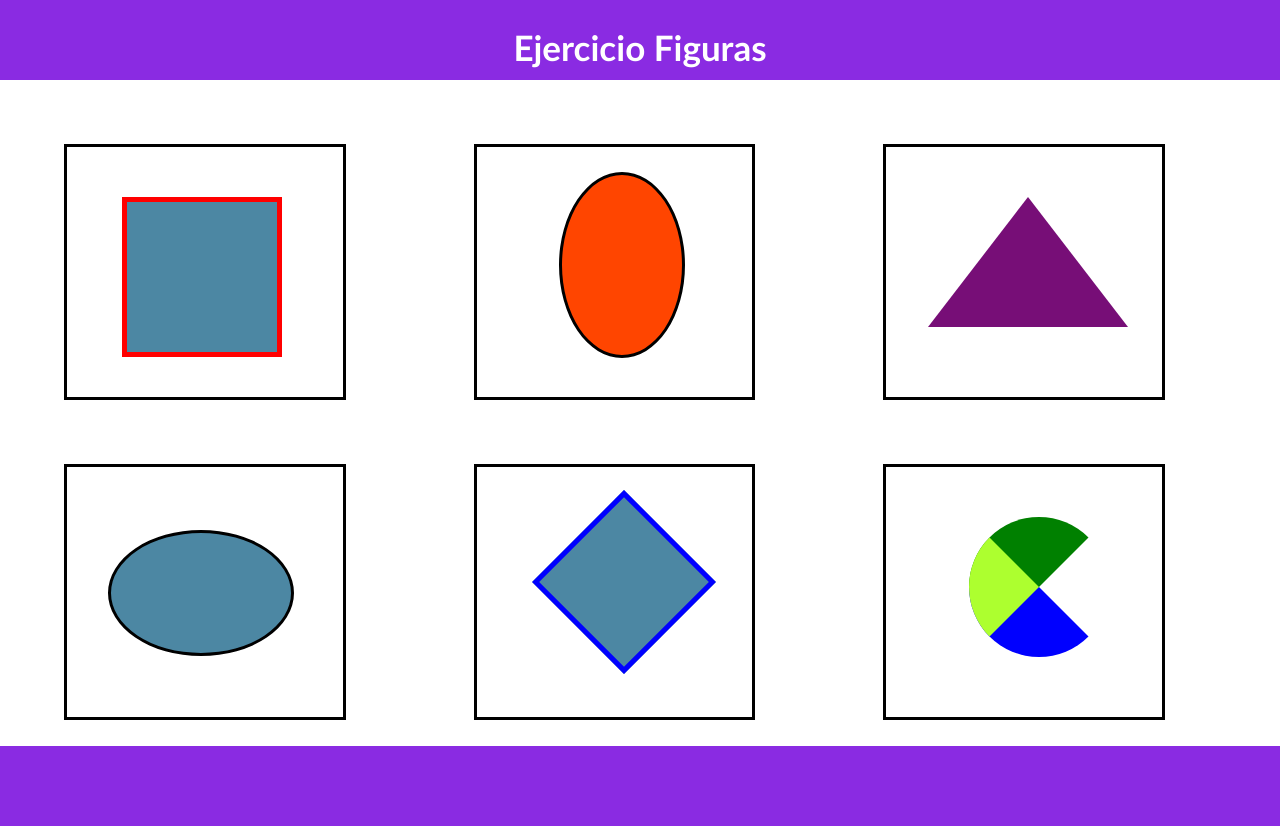
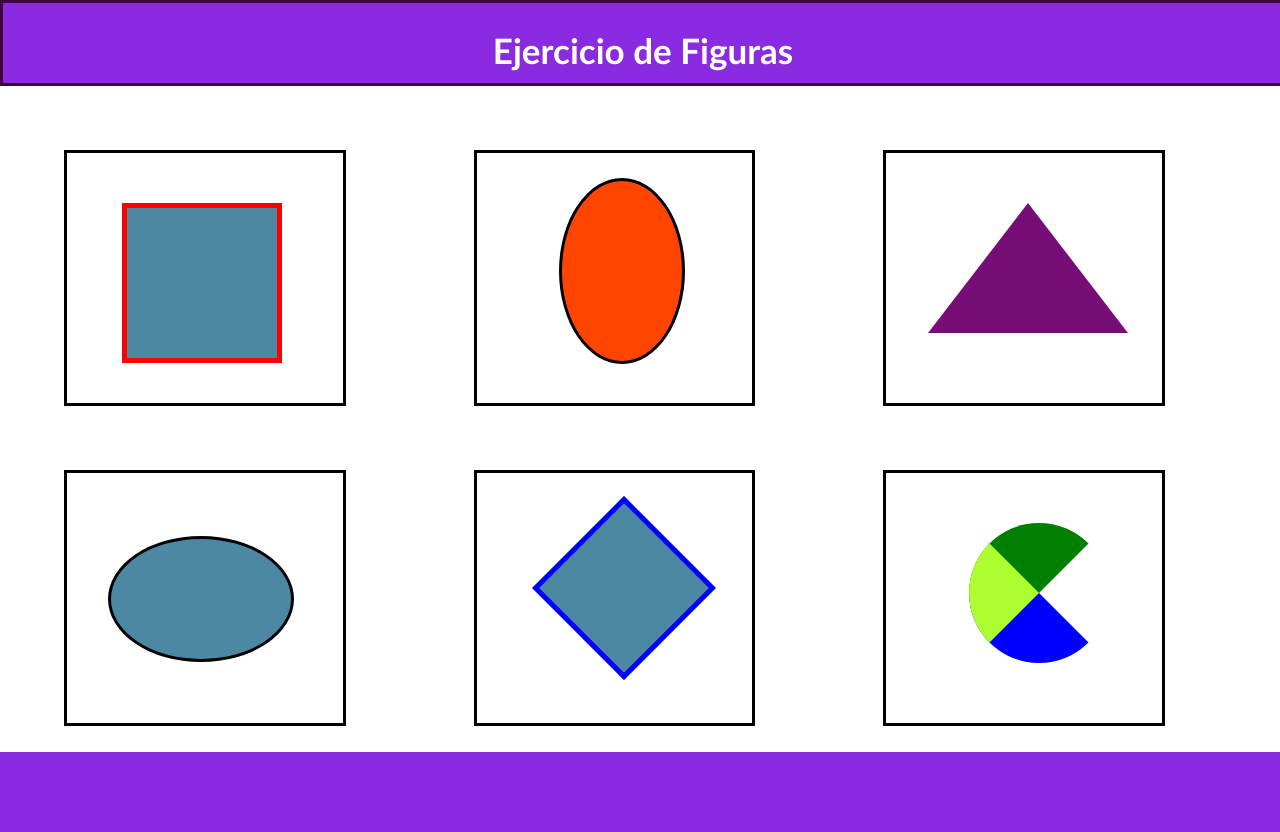
Before and after one commit to paogavilan/Ejercicio1, a plain HTML site: page index.html in a window 1280 px wide. Drawn offline with Linux system fonts and the light colour scheme.

Commit message:
Cambio nav por div

```diff
--- a/css/estilos.css
+++ b/css/estilos.css
@@ -4,12 +4,16 @@
     padding:0px;
 }
 
-nav {
+
+.barra {
+    width: 100%;
+    height:80px;
     background-color: blueviolet;
-    height: 80px;
-    }
-
-    h1 {font-family: 'Gill Sans', 'Gill Sans MT', Calibri, 'Trebuchet MS', sans-serif;
+    border: rgb(63, 5, 63) solid;
+    left:0;
+    top:20%;
+}
+h1 {font-family: 'Gill Sans', 'Gill Sans MT', Calibri, 'Trebuchet MS', sans-serif;
         color: white;
         font-size: 35px;
         text-align: center;
--- a/index.html
+++ b/index.html
@@ -10,7 +10,9 @@
 
 </head>
 <body>
-<nav> <h1>Ejercicio Figuras </h1> </nav>
+<div class="barra">
+    <h1>Ejercicio de Figuras </h1>
+</div>
 
 <div class="contenedor">
 
```
